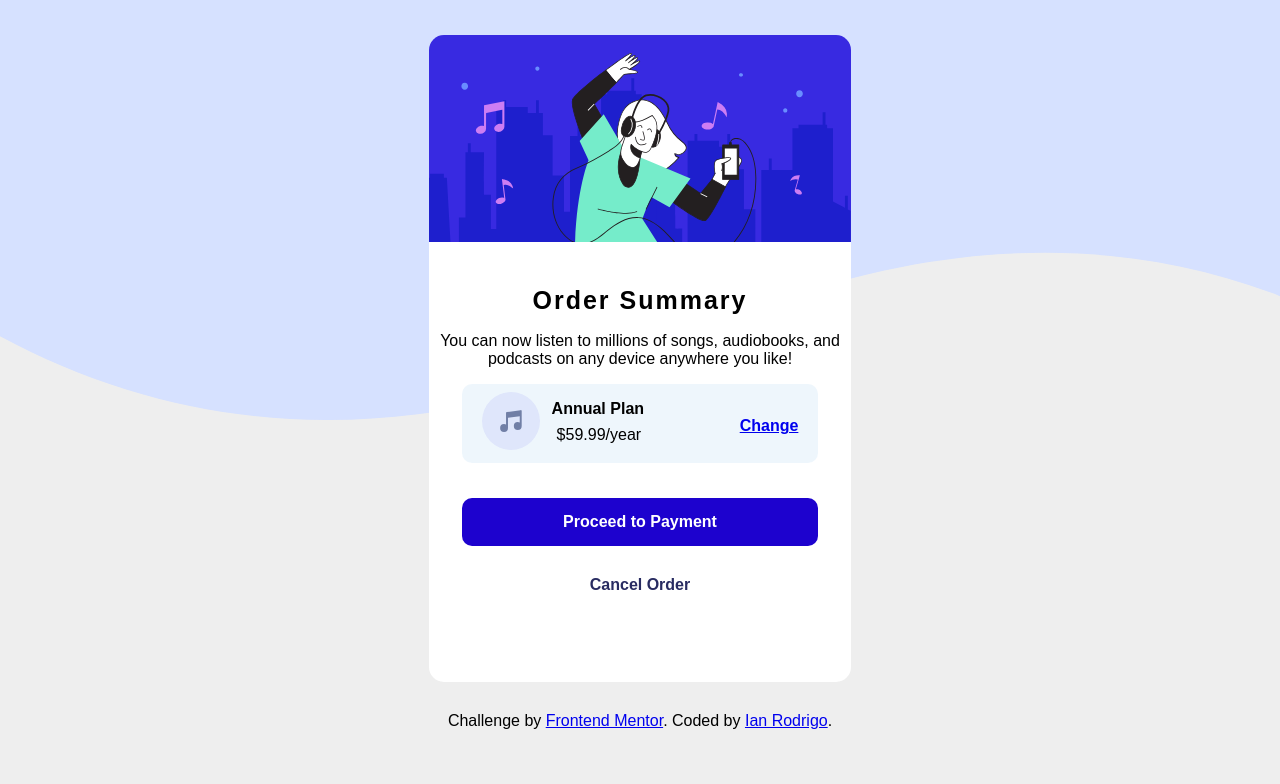
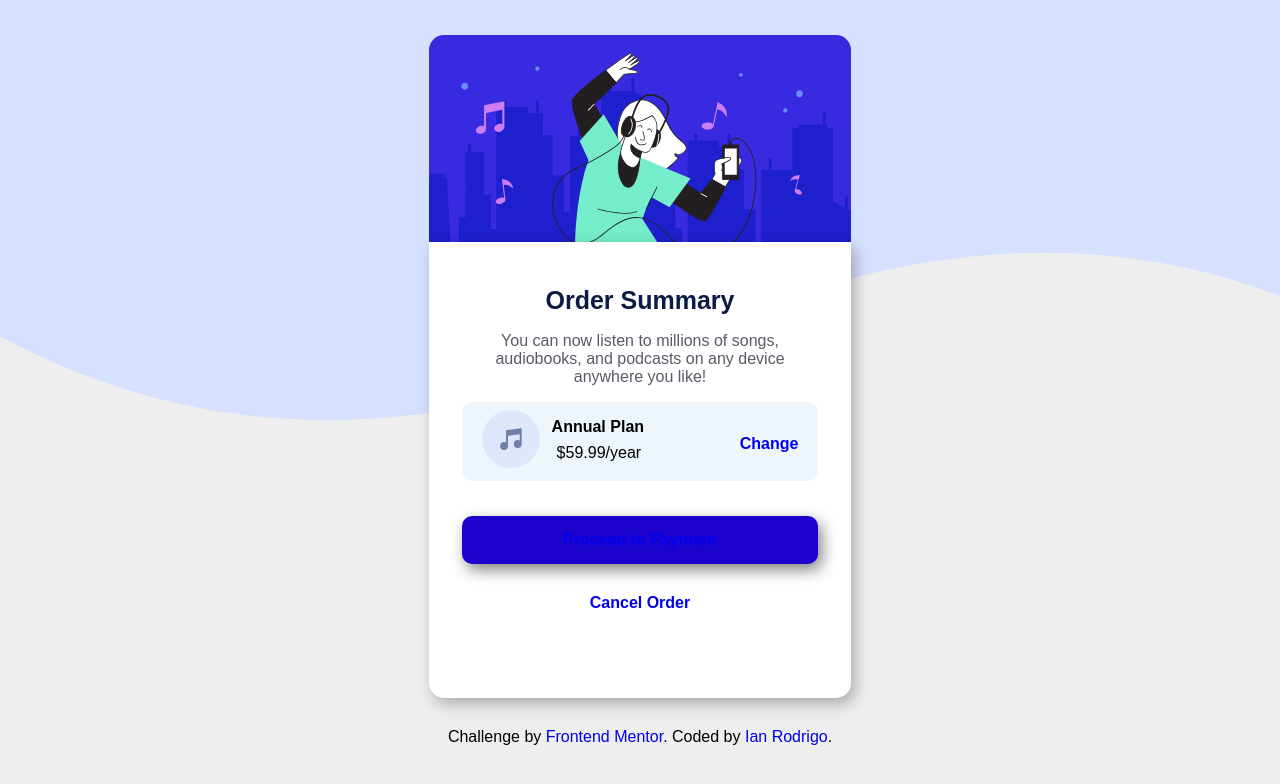
Before and after one commit to KaliRodri/Order-Summary-Component, a plain HTML site: page order-summary-component-main/index.html in a window 1280 px wide. Drawn offline with Linux system fonts and the light colour scheme.

Commit message:
Text is now complete, add shadows, links and effects

```diff
--- a/order-summary-component-main/index.html
+++ b/order-summary-component-main/index.html
@@ -28,10 +28,10 @@
 
 </div>
 <div class="payment">
-  Proceed to Payment
+  <a href="#">Proceed to Payment</a>
 </div>
 <div class="cancel">
-  Cancel Order
+  <a href="#">Cancel Order</a>
 
 </div>
 </div>
--- a/order-summary-component-main/style.css
+++ b/order-summary-component-main/style.css
@@ -10,6 +10,9 @@ body{
 
 
 }
+a{
+    text-decoration: none;
+}
 header img{
     border-top-left-radius: 15px;
     border-top-right-radius: 15px;
@@ -21,21 +24,28 @@ header img{
 .primeira{
     background-color: white;
     width: 33vw;
-    height: 55vh;
+    height: 57vh;
     display: inline-block;
     justify-content: center;
     align-items: center;
     margin: 0;
     border-bottom-left-radius: 15px;
     border-bottom-right-radius: 15px;
+    box-shadow: 4px 6px 15px rgba(0, 0, 0, 0.281);
+
 }
 .primeira h1{
     font-size: 25px;
-    letter-spacing: 2px;
     padding-top: 28px;
+    color: rgb(12, 27, 68);
+    font-weight: bolder;
 }
 .text{
     text-align: center;
+    color: rgba(36, 42, 56, 0.767);
+    padding-left: 45px;
+    padding-right: 45px;
+
 }
 
 .annual_plan{
@@ -67,6 +77,14 @@ header img{
     margin-top: -30px;
     margin-bottom: 15px;
     font-weight: bold;
+    text-decoration: none;
+}
+.annual_plan a:visited{
+    color: rgb(29, 2, 206);
+}
+.annual_plan a:hover{
+    color: rebeccapurple;
+    transition: color .2s linear
 }
 .payment{
     display: inline-block;
@@ -77,13 +95,36 @@ header img{
     color: white;
     font-weight: bold;
     border-radius: 10px;
+    box-shadow: 4px 6px 15px rgba(0, 0, 0, 0.486);
+    text-align: center;
+
+}
+.payment a{
+    text-decoration: none;
+}
+
+.payment a:visited{
+    color: white;
+}
+.payment a:hover{
+    color: rgba(255, 255, 255, 0.274);
+    transition: color .2s linear
+
 }
 .cancel{
     margin-top: 30px;
-    margin-bottom: 40px;
+
     color: rgb(40, 43, 97);
     font-weight: bold;
 }
+.cancel a{
+    text-decoration: none;
+}
+.cancel a:hover{
+    color: rgb(117, 114, 143);
+    transition: color .2s linear;
+}
 .attribution{
     margin-top: 30px;
+    margin-bottom: 5px;
 }
```
